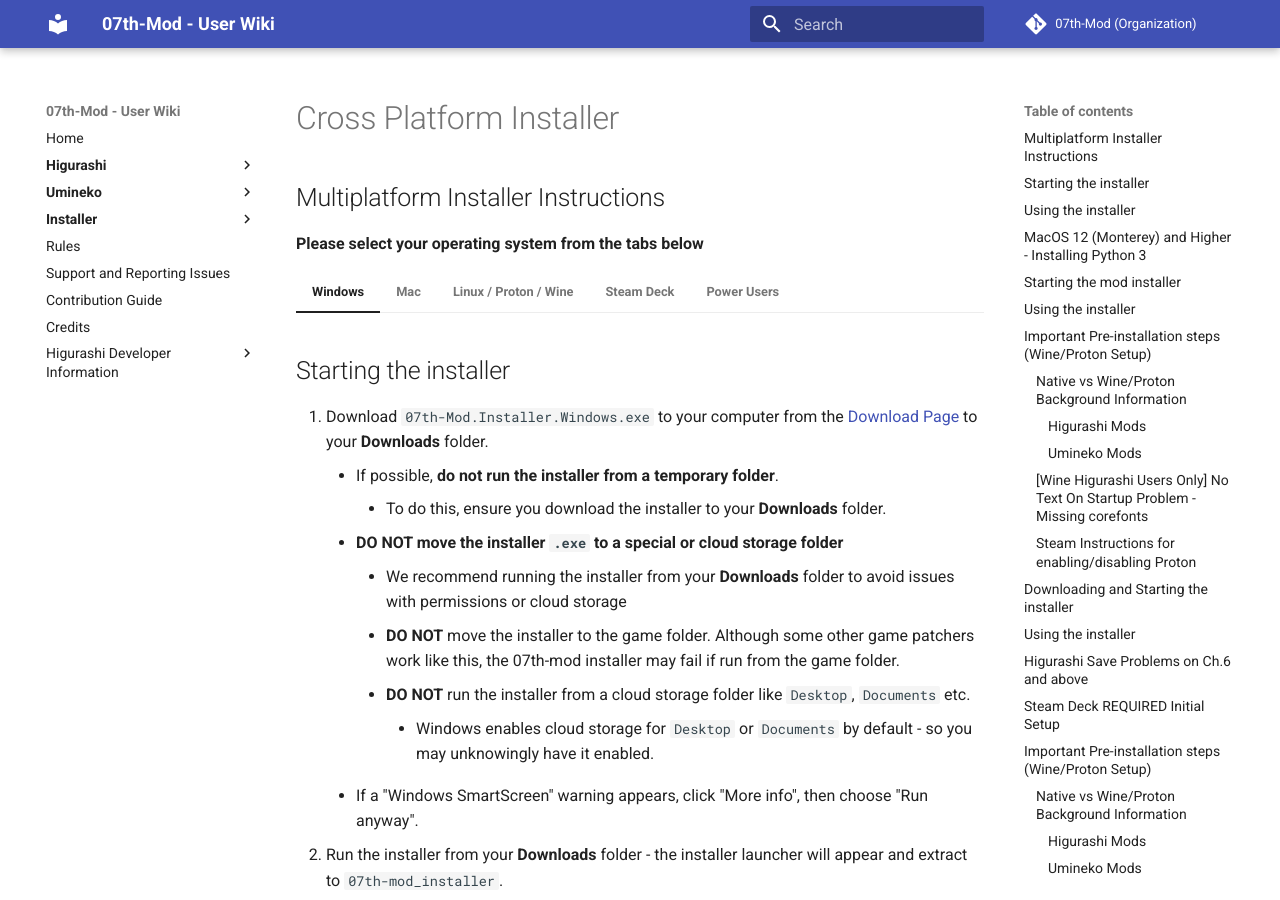
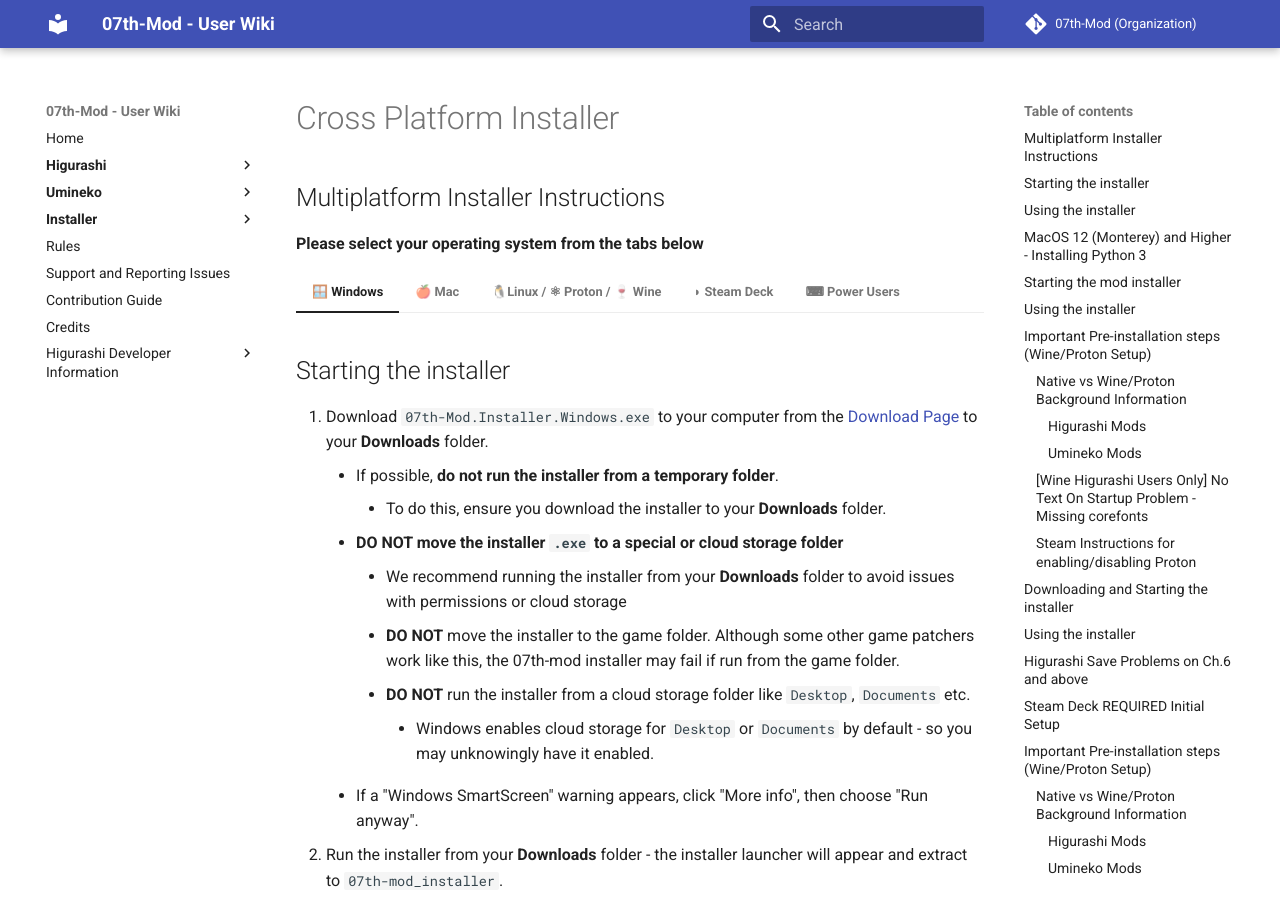
Before and after one commit to 07th-mod/wiki, an MkDocs documentation site: the page built from docs/Snippets/Cross-Platform-Installer.md, in a window 1280 px wide and 900 px high. Built offline with MkDocs 1.6.1 and Material for MkDocs 9.7.7, drawn with Linux system fonts in a browser that asks for light colours.

```diff
--- a/docs/Snippets/Cross-Platform-Installer.md
+++ b/docs/Snippets/Cross-Platform-Installer.md
@@ -2,7 +2,7 @@
 
 **Please select your operating system from the tabs below**
 
-=== "Windows"
+=== "🪟 Windows"
 
     ## Starting the installer
     1. Download `07th-Mod.Installer.Windows.exe` to your computer from the [Download Page](https://github.com/07th-mod/python-patcher/releases) to your **Downloads** folder.
@@ -28,7 +28,7 @@
     3. If you wish to stop an install that is in progress, you MUST either click the **Quit Installer** button, or close the launcher. If you just close the webpage, the install will still run in the background!
     4. When the install finishes, "The install was successful!" will be displayed. Please carefully read the information that is displayed, which may contain gotchas/extra tasks you may need to do.
 
-=== "Mac"
+=== "🍎 Mac"
 
     ## MacOS 12 (Monterey) and Higher - Installing Python 3
 
@@ -77,7 +77,7 @@
 
         For reference, the default steam folder is `~/Library/Application Support/Steam/steamapps/common/`, but yours may be different.
 
-=== "Linux / Proton / Wine"
+=== "🐧Linux / ⚛ Proton / 🍷 Wine"
 
     !!! warning "If you're using a Steam Deck, please click the 'Steam Deck' tab above!"
 
@@ -126,7 +126,7 @@
 
     --8<-- "installer-usage.md"
 
-=== "Steam Deck"
+=== "◗ Steam Deck"
 
     !!! warning "The Steam Deck is new, so these instructions may become out of date quickly. Please let us know if these instructions don't work or need updating"
 
@@ -176,7 +176,7 @@
 
     --8<-- "installer-usage.md"
 
-=== "Power Users"
+=== "⌨ Power Users"
 
     Power users can try a few different ways of running the installer on [this page](../Installer/power-users.md)
 
```
